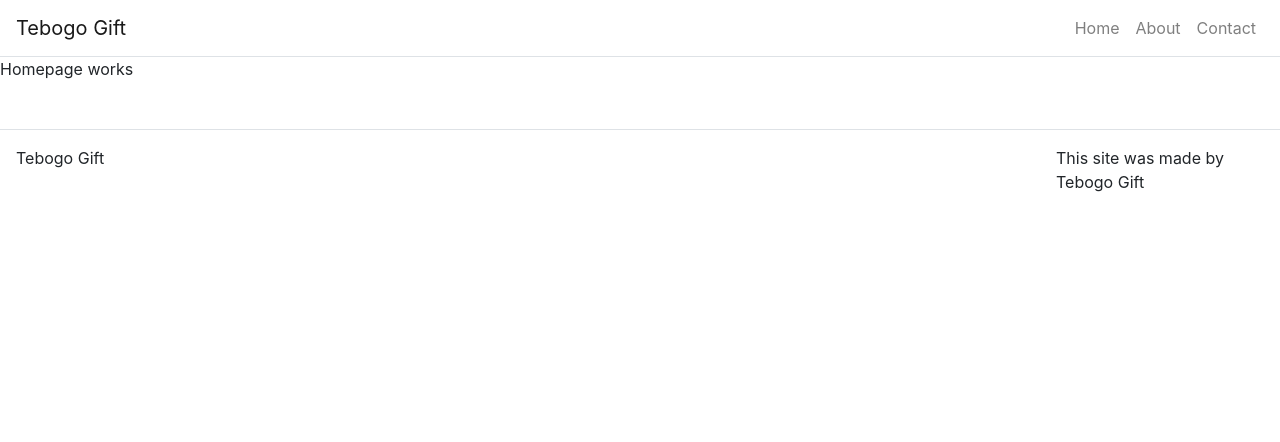
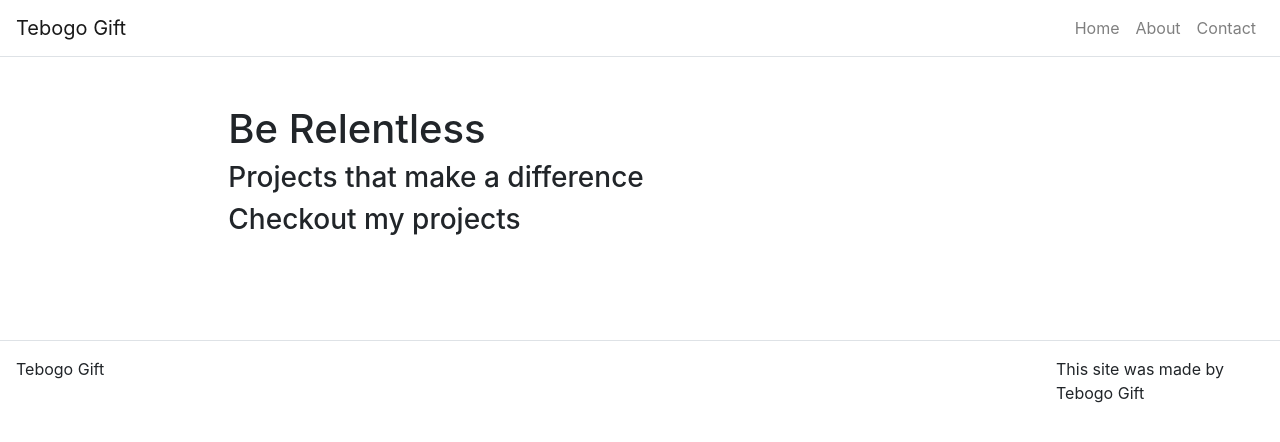
Before and after one commit to Selfmade20/react-portfolio, a React (Create React App) app: page / in a window 1280 px wide. Shown: the top 442 px of the page. Built offline with nearby package versions, Linux system fonts and the light colour scheme.

Commit message:
Accessing props to display

```diff
--- a/src/components/Home.js
+++ b/src/components/Home.js
@@ -1,9 +1,10 @@
 import React from 'react'
+import Hero from './Hero'
 
-function Home() {
+function Home(props) {
     return (
         <div>
-            Homepage works
+            <Hero title={props.title} subTitle={props.subTitle} text={props.text}/>
         </div>
     )
 }
```
